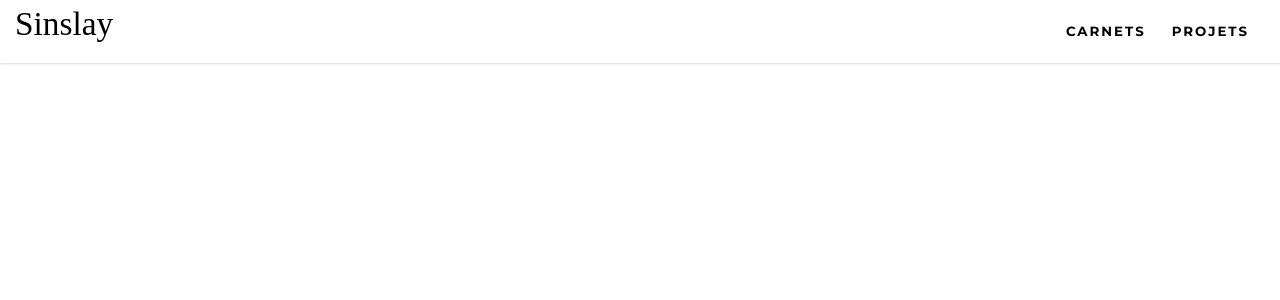
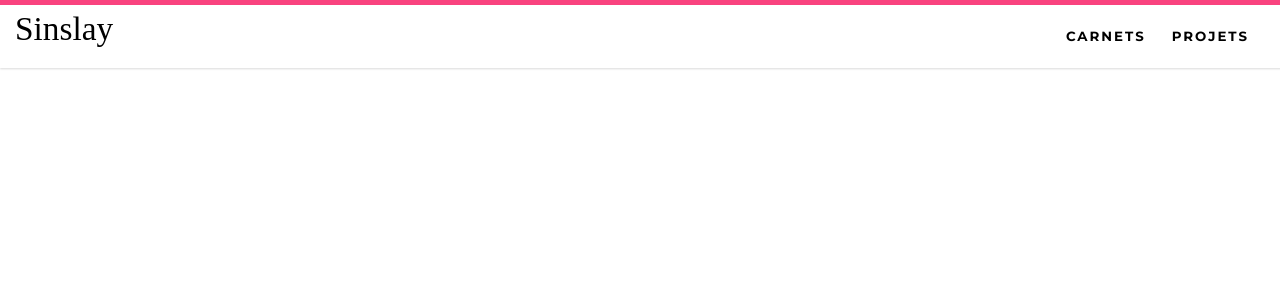
Before and after one commit to SinslayDang/SinslayDang.github.io, a Jekyll site: the page built from index.html, in a window 1280 px wide. Shown: the top 300 px of the page. Built offline with Jekyll 4.4.1, drawn with Linux system fonts in a browser that asks for light colours.

Commit message:
Update main.css

```diff
--- a/css/main.css
+++ b/css/main.css
@@ -6,6 +6,7 @@
 
 nav {
         background-color: #FFF !important;
+        border-top: 5px solid #F9437F !important;
         box-shadow: 0px 1px 2px rgba(0,0,0,0.15)!important;
         height: 50px !important;
         padding: 5px 5px 8px 5px !important;
```
